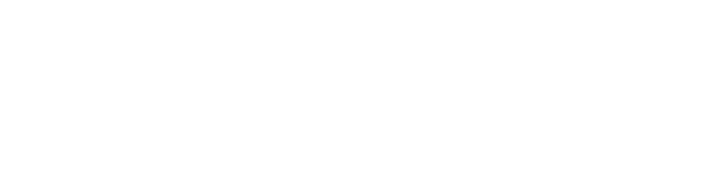
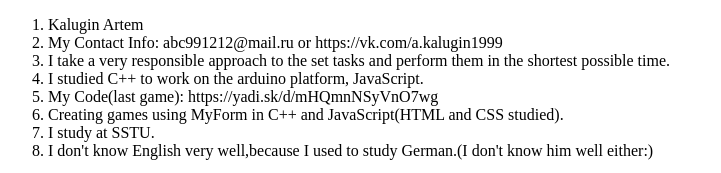
Before and after one commit to Hamichev/rsschool-cv, a plain HTML site: page index.html in a window 1280 px wide. Shown: the top 173 px of the page, without its empty margins (0-721 px from the left). Drawn offline with Linux system fonts and the light colour scheme.

Commit message:
feat: Filled <body> with data from Git

```diff
--- a/index.html
+++ b/index.html
@@ -6,5 +6,20 @@
     <title>rsschool-cv</title>
 </head>
 <body>
+    <div class="MyTable">
+        <ol>
+            <li>Kalugin Artem</li>
+            <li>My Contact Info: abc991212@mail.ru or https://vk.com/a.kalugin1999</li>
+            <li> I take a very responsible approach to the set tasks and perform them in the shortest possible time.</li>
+            <li>I studied C++ to work on the arduino platform, JavaScript.</li>
+            <li>My Code(last game): https://yadi.sk/d/mHQmnNSyVnO7wg</li>
+            <li>Creating games using MyForm in C++ and JavaScript(HTML and CSS studied).</li>
+            <li>I study at SSTU.</li>
+            <li>I don't know English very well,because I used to study German.(I don't know him well either:)</li>
+        </ol>
+    </div>
+    <div class="picture">
+        <img src="https://i.ibb.co/ZgWhsWX/Img20699.jpg" alt="" width="512px" height="512px">
+    </div>
 </body>
 </html>
```
